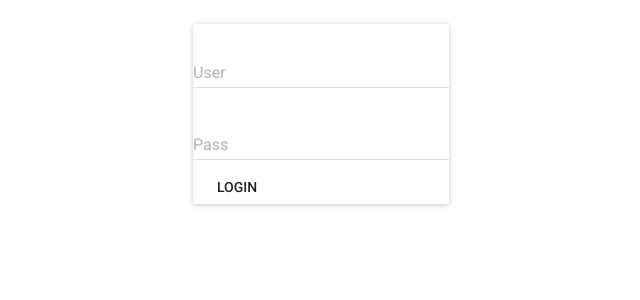
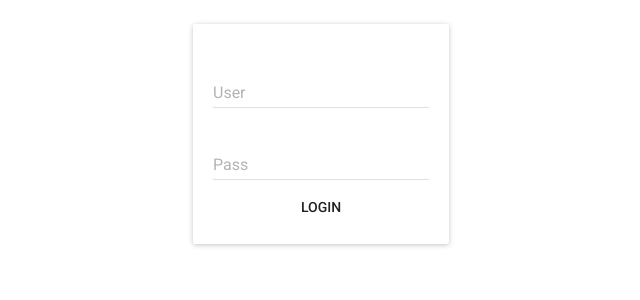
Before and after one commit to thetwoj/wedding-frontend, a React (Create React App) app: page /admin in a window 1280 px wide. Shown: the top 300 px of the page, without its empty margins (319-959 px from the left). Built offline with nearby package versions, Linux system fonts and the light colour scheme.

Commit message:
fix: login form padding

```diff
--- a/src/App.css
+++ b/src/App.css
@@ -256,8 +256,12 @@ main {
 }
 
 .loginPaper {
+  display: flex;
+  flex-direction: column;
+  align-items: center;
   margin: 24px;
   width: 20%;
+  padding: 20px;
 }
 
 .fullWidth {
```
